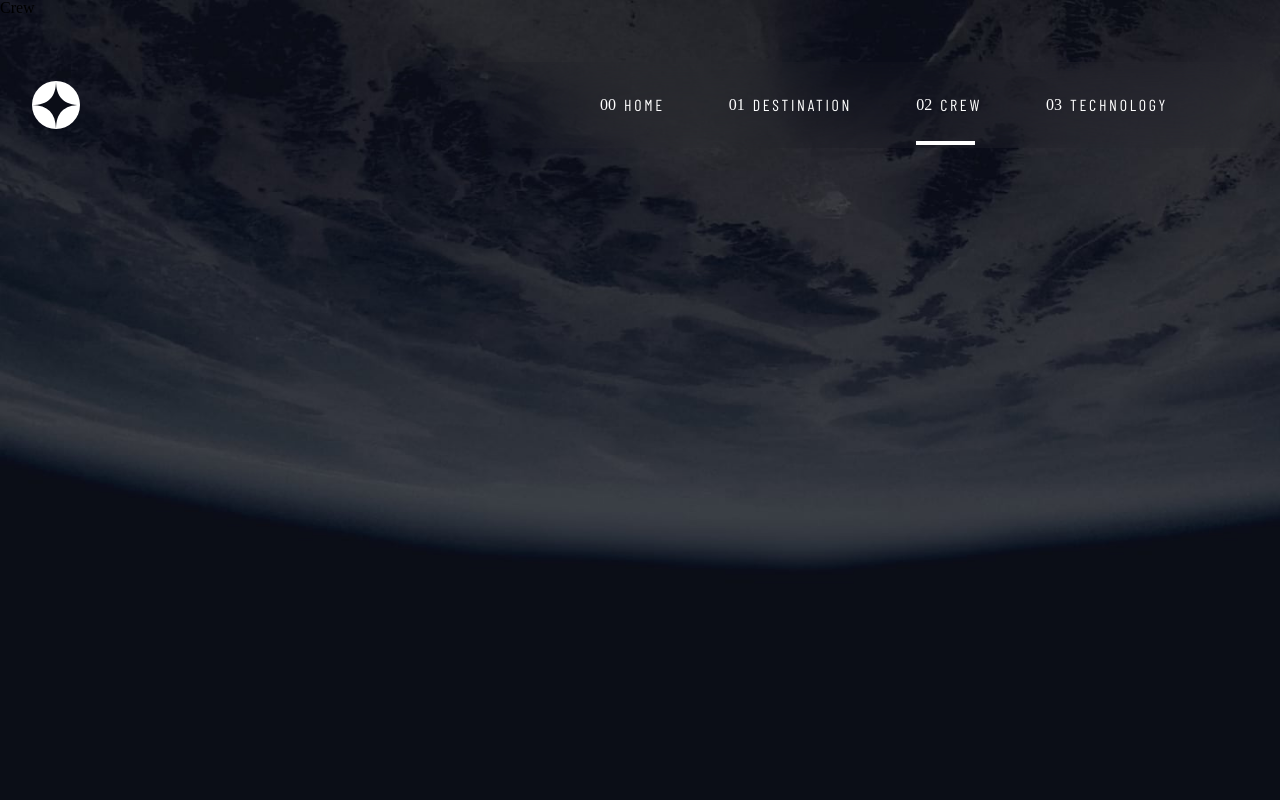
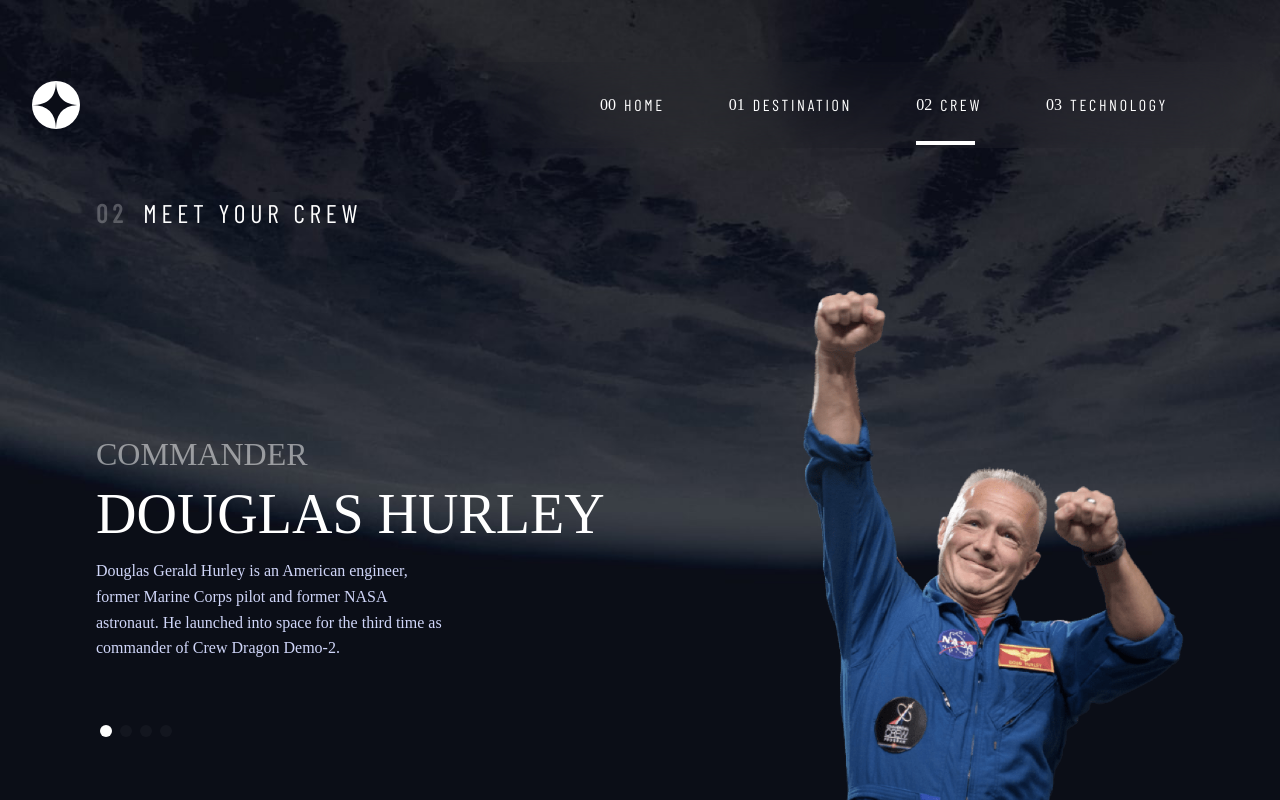
Before and after one commit to Ulysseassoo/Space-Tourism-Website, a React (Vite) app: page /crew in a window 1280 px wide. Built offline with nearby package versions, Linux system fonts and the light colour scheme; a web font is replaced by a local one.

Commit message:
Crew Desktop page done

```diff
--- a/package.json
+++ b/package.json
@@ -11,7 +11,8 @@
     "react": "^17.0.0",
     "react-dom": "^17.0.0",
     "react-router-dom": "^6.0.2",
-    "styled-components": "^5.3.3"
+    "styled-components": "^5.3.3",
+    "swiper": "^7.3.0"
   },
   "devDependencies": {
     "@vitejs/plugin-react": "^1.0.0",
--- /dev/null
+++ b/src/Components/SliderContent.jsx
@@ -0,0 +1,58 @@
+import React from "react"
+import { Container, DefaultText, H2, H3, H4 } from "../Theme/global"
+import styled from "styled-components"
+
+const SliderContent = ({ name, role, bio, images }) => {
+	return (
+		<Section>
+			<Box>
+				<Text>
+					<Gray>{role}</Gray>
+					<Name>{name}</Name>
+					<BodyText>{bio}</BodyText>
+				</Text>
+			</Box>
+			<Image src={images.png} alt="image" />
+		</Section>
+	)
+}
+
+const Section = styled.div`
+	display: flex;
+	height: 65vh;
+	width: 100%;
+`
+
+const Gray = styled(H4)`
+	text-transform: uppercase;
+	opacity: 50%;
+	color: var(--third-color);
+	margin-bottom: 1rem;
+`
+const Name = styled(H3)`
+	text-transform: uppercase;
+	color: var(--third-color);
+	margin-bottom: 1rem;
+`
+const Image = styled.img`
+	object-fit: contain;
+	flex: 1;
+`
+const Text = styled.div`
+	@media screen and (max-width: 900px) {
+		display: flex;
+		flex-direction: column;
+		align-items: center;
+		text-align: center;
+	}
+`
+const BodyText = styled(DefaultText)`
+	line-height: 1.6rem;
+	max-width: 50%;
+`
+const Box = styled.div`
+	flex: 2;
+	display: flex;
+	align-items: center;
+`
+export default SliderContent
--- a/src/Screens/Crew.jsx
+++ b/src/Screens/Crew.jsx
@@ -1,20 +1,118 @@
 import React from "react"
-import { Container } from "../Theme/global"
+import { Container, DefaultText } from "../Theme/global"
 import Background from "../assets/crew/background-crew-desktop.jpg"
 import BackgroundMobile from "../assets/crew/background-crew-mobile.jpg"
+import styled from "styled-components"
+import { Data } from "../data"
+import { Swiper, SwiperSlide } from "swiper/react"
+import SwiperCore, { Pagination, EffectCreative } from "swiper"
+import SliderContent from "../Components/SliderContent"
+
+// Import styles for swiper
+import "swiper/css"
+import "swiper/css/pagination"
+import "swiper/css/effect-creative"
+
+// install Swiper modules
+SwiperCore.use([Pagination, EffectCreative])
 
 const Crew = () => {
 	return (
-		<Container
+		<CrewContainer
 			image={Background}
 			mobileImage={BackgroundMobile}
 			initial={{ opacity: 0 }}
 			animate={{ opacity: 1 }}
 			exit={{ opacity: 0 }}
 			transition={{ duration: 0.5 }}>
-			Crew
-		</Container>
+			<Flex>
+				<Title>
+					<Index>02</Index>Meet your crew
+				</Title>
+				<SliderContainer>
+					<SwiperContainer
+						pagination={true}
+						spaceBetween={100}
+						pagination={{ clickable: true }}
+						effect={"creative"}
+						grabCursor={true}
+						creativeEffect={{
+							prev: {
+								shadow: true,
+								translate: [0, 0, -400],
+								opacity: 0
+							},
+							next: {
+								translate: ["100%", 0, 0]
+							}
+						}}>
+						{Data.crew.map((value, index) => {
+							return (
+								<SwiperSlide key={index}>
+									<SliderContent {...value} />
+								</SwiperSlide>
+							)
+						})}
+					</SwiperContainer>
+				</SliderContainer>
+			</Flex>
+		</CrewContainer>
 	)
 }
 
+const CrewContainer = styled(Container)`
+	height: 100vh;
+	display: flex;
+	flex-direction: column-reverse;
+	overflow: hidden;
+`
+const SwiperContainer = styled(Swiper)`
+	height: 100%;
+	margin: 0;
+	width: 100%;
+`
+
+const Flex = styled.div`
+	height: 75%;
+	width: 100%;
+	padding: 0 6rem;
+	display: flex;
+	flex-direction: column;
+	@media screen and (max-width: 900px) {
+		height: 85%;
+	}
+	@media screen and (max-width: 600px) {
+		padding: 0;
+	}
+`
+
+const Title = styled.h2`
+	font-family: "Barlow Condensed", sans-serif;
+	font-size: 1.6rem;
+	margin-bottom: 4rem;
+	display: inline-flex;
+	letter-spacing: 0.3rem;
+	text-transform: uppercase;
+	color: var(--third-color);
+	@media screen and (max-width: 900px) {
+		font-size: 1.1rem;
+		margin: 0;
+	}
+	@media screen and (max-width: 600px) {
+		justify-content: center;
+	}
+`
+const Index = styled.p`
+	font-weight: bold;
+	padding-right: 1rem;
+	opacity: 0.25;
+`
+const SliderContainer = styled.div`
+	display: flex;
+	align-items: center;
+	height: 100%;
+	@media screen and (max-width: 900px) {
+		flex-direction: column;
+	}
+`
 export default Crew
--- a/src/Theme/global.js
+++ b/src/Theme/global.js
@@ -6,6 +6,8 @@ export const GlobalStyles = createGlobalStyle`
 	--first-color: #0B0D17;
 	--second-color: #D0D6F9;
 	--third-color: #FFFFFF;
+	--swiper-pagination-bullet-height: 12px;
+	--swiper-pagination-bullet-size: 12px;
 }
 
 body {
@@ -60,6 +62,17 @@ table {
 }
 a {
 	text-decoration: none;
+}
+.swiper-pagination.swiper-pagination-bullets.swiper-pagination-horizontal {
+	bottom: 70px;
+	width: initial;
+}
+.swiper-pagination-bullet {
+	background: rgba(255,255,255,0.17);
+
+}
+.swiper-pagination-bullet-active {
+	background: var(--third-color);
 }
 `
 
```
Also changed, not shown: 1 other file (tests, documents, lock files or other folders).
